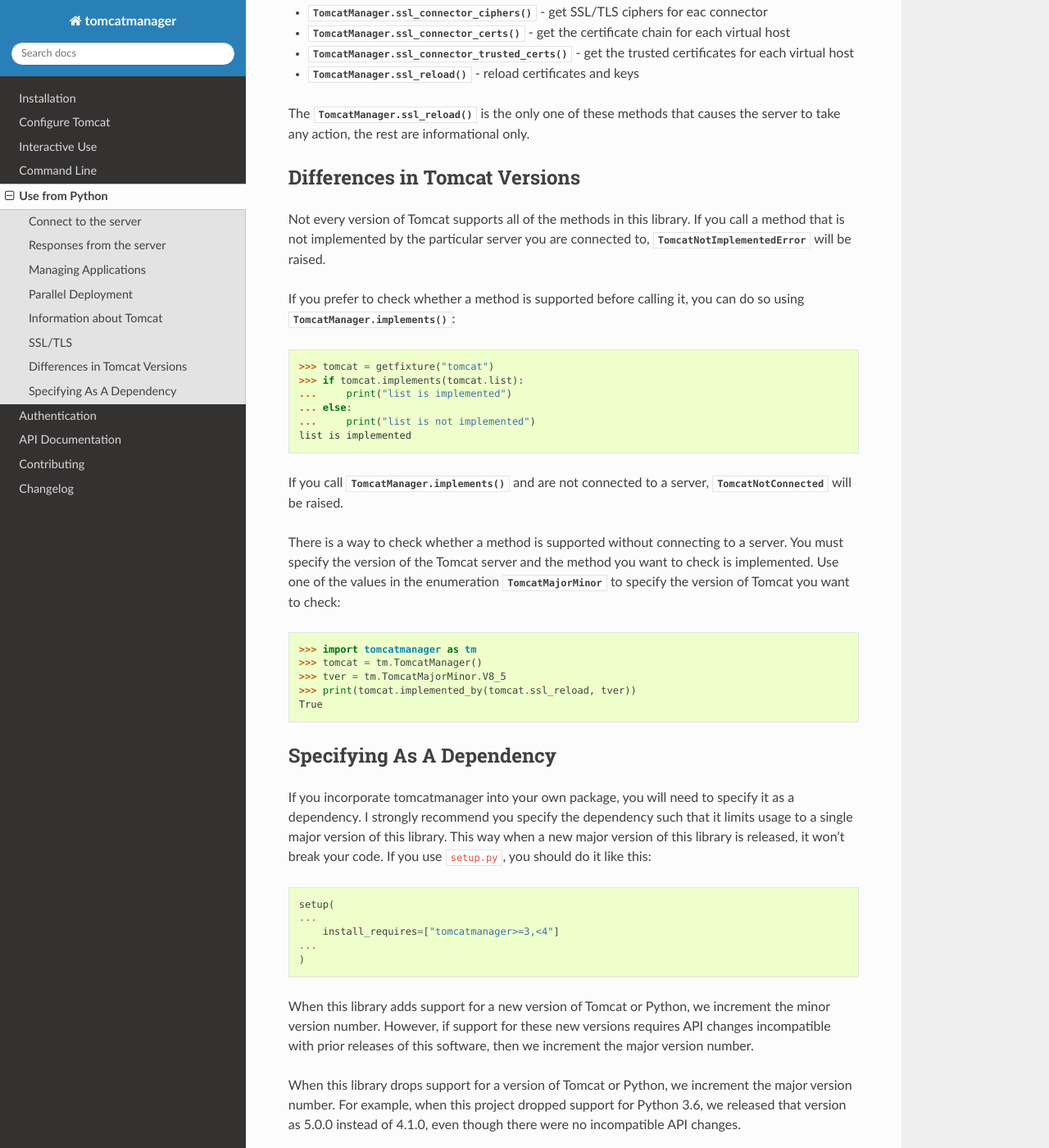
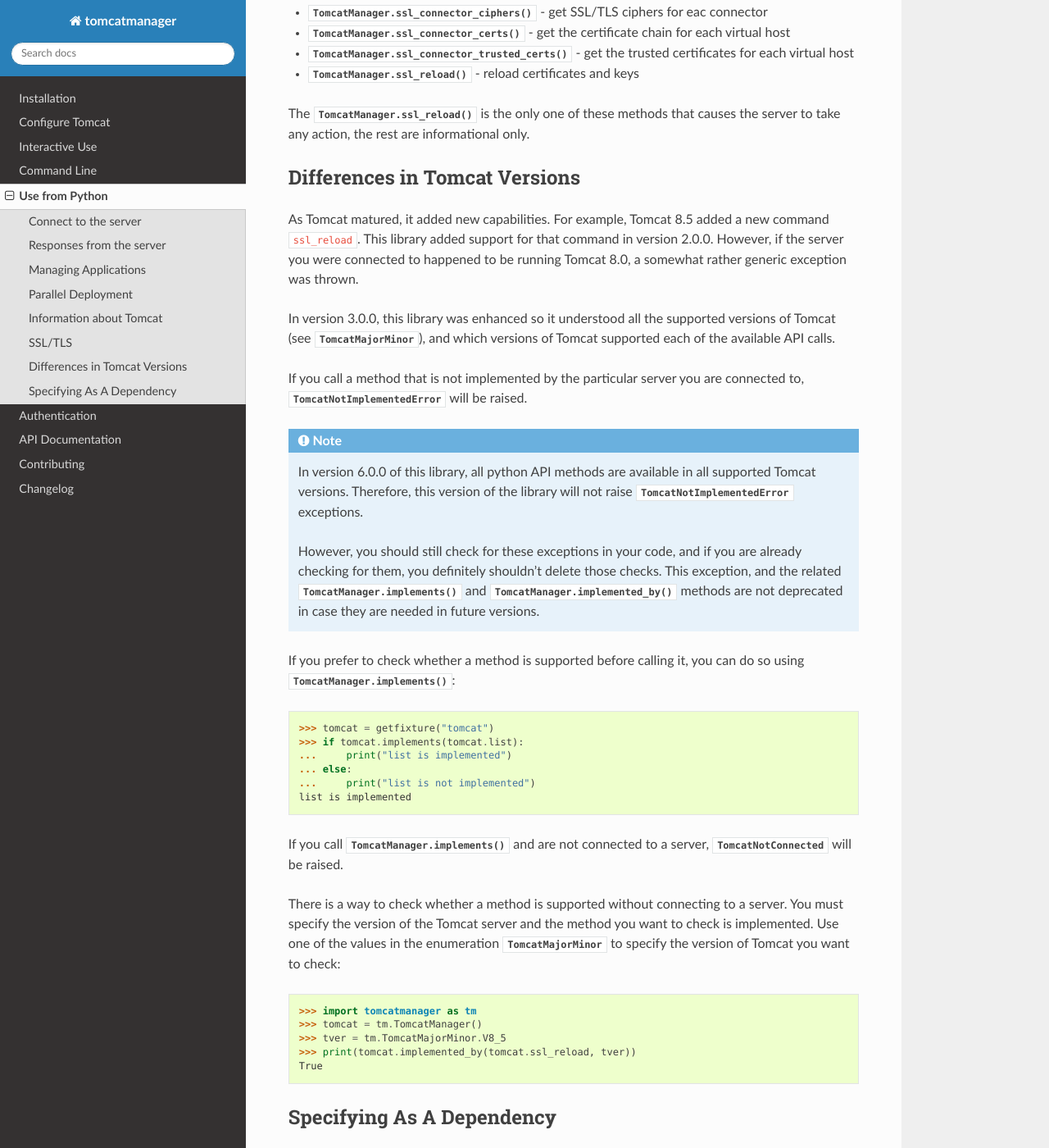
Before and after one commit to tomcatmanager/tomcatmanager, a Sphinx documentation site: the page built from docs/package.rst, in a window 1280 px wide and 1400 px high, scrolled down 2645 px. Shown: the whole window at 82% size. Built offline with Sphinx 7.4.7 and the Read the Docs theme 2.0.0, drawn with Linux system fonts in a browser that asks for light colours; some of the changed text lies outside the part shown.

Commit message:
Updates for dependencies and handling various Tomcat versions

```diff
--- a/docs/api/index.rst
+++ b/docs/api/index.rst
@@ -22,3 +22,4 @@
    migrating3
    migrating4
    migrating5
+   migrating6
--- a/docs/package.rst
+++ b/docs/package.rst
@@ -52,7 +52,7 @@
 -------------------
 
 Tomcat supports a `parallel deployment feature
-<https://tomcat.apache.org/tomcat-8.5-doc/config/context.html#Parallel_deplo
+<https://tomcat.apache.org/tomcat-10.0-doc/config/context.html#Parallel_deplo
 yment>`_ which allows multiple versions of the same WAR to be deployed
 simultaneously at the same URL. To utilize this feature, you need to deploy an
 application with a version string. The combination of path and version string
@@ -135,9 +135,29 @@
 Differences in Tomcat Versions
 ------------------------------
 
-Not every version of Tomcat supports all of the methods in this library. If
-you call a method that is not implemented by the particular server you are
+As Tomcat matured, it added new capabilities. For example, Tomcat 8.5 added
+a new command ``ssl_reload``. This library added support for that command
+in version 2.0.0. However, if the server you were connected to happened to
+be running Tomcat 8.0, a somewhat rather generic exception was thrown.
+
+In version 3.0.0, this library was enhanced so it understood all the supported
+versions of Tomcat (see :class:`~.models.TomcatMajorMinor`), and which versions of
+Tomcat supported each of the available API calls.
+
+If you call a method that is not implemented by the particular server you are
 connected to, :exc:`~.models.TomcatNotImplementedError` will be raised.
+
+.. note::
+
+  In version 6.0.0 of this library, all python API methods are available in
+  all supported Tomcat versions. Therefore, this version of the library will not
+  raise :exc:`~.models.TomcatNotImplementedError` exceptions.
+
+  However, you should still check for these exceptions in your code, and if you are
+  already checking for them, you definitely shouldn't delete those checks. This
+  exception, and the related :meth:`.TomcatManager.implements` and
+  :meth:`.TomcatManager.implemented_by` methods are not deprecated in case they are
+  needed in future versions.
 
 If you prefer to check whether a method is supported before calling it, you
 can do so using :meth:`.TomcatManager.implements`:
@@ -168,17 +188,17 @@
 Specifying As A Dependency
 --------------------------
 
-If you incorporate tomcatmanager into your own package, you will need to specify it as
-a dependency. I strongly recommend you specify the dependency such that it limits
-usage to a single major version of this library. This way when a new major version of
-this library is released, it won't break your code. If you use ``setup.py``, you
-should do it like this::
+If you incorporate ``tomcatmanager`` into your own package, you will need to specify
+it as a dependency. I strongly recommend you specify the dependency such that it
+limits usage to a single major version of this library. This way when a new major
+version of this library is released, it won't break your code. You should specify your
+``pyproject.toml`` dependency like this::
 
-   setup(
-   ...
-       install_requires=["tomcatmanager>=3,<4"]
-   ...
-   )
+   [project]
+   dependencies = [
+    "tomcatmanager>=5,<6"
+   ]
+
 
 When this library adds support for a new version of Tomcat or Python, we increment the
 minor version number. However, if support for these new versions requires API changes
@@ -194,3 +214,24 @@
 single version of Tomcat, and you specify your dependency rules as suggested above,
 you will not have to worry about a future release of this software breaking your
 setup.
+
+For example, say you are using Tomcat 8.0, which is supported by version 5.x of this
+library. You should specify your ``pyproject.toml`` dependency rules::
+
+   [project]
+   dependencies = [
+    "tomcatmanager>=5,<6"
+   ]
+
+When version 6.x of this library was released it dropped support for Tomcat 8.0.
+Without this dependency rule, ``pip`` would upgrade to the new version of this
+library, which would break your application which needs to talk to a Tomcat 8.0
+server.
+
+Once you have migrated your server infrastructure to a newer version of Tomcat, you
+can change your dependency rules::
+
+   [project]
+   dependencies = [
+    "tomcatmanager>=6,<7"
+   ]
```
Also changed, not shown: docs/api/migrating6.rst (added, +16 -0 lines), 2 other files.
